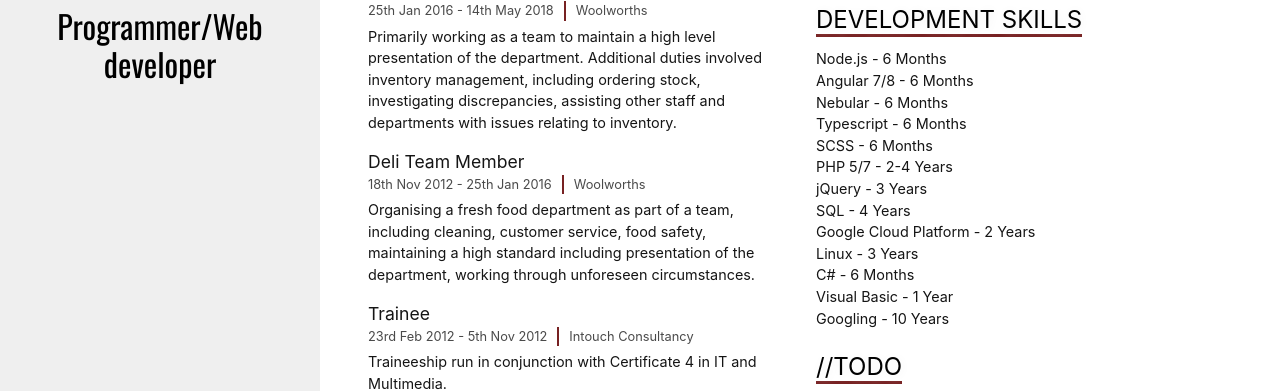
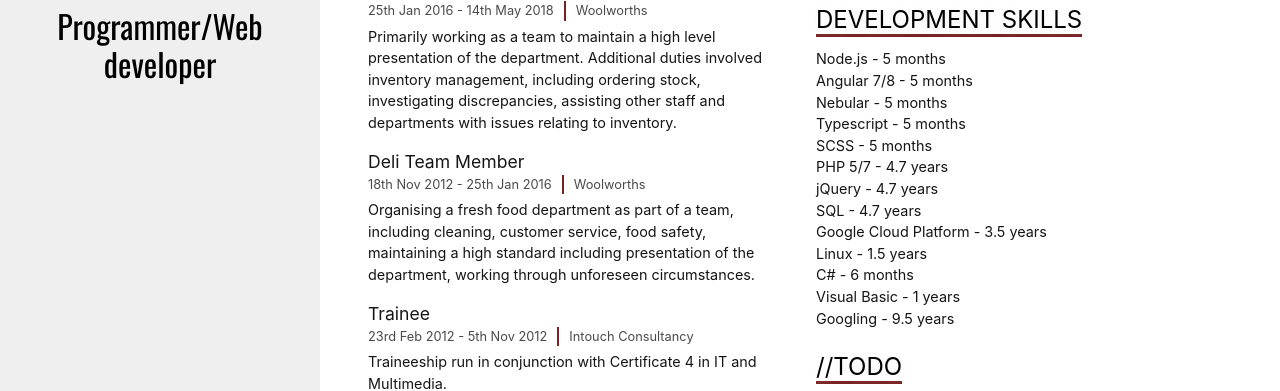
Before and after one commit to jlittl80/resume, an Angular app: page / in a window 1280 px wide. Shown: the part 379-770 px from the top of the page. Built offline with nearby package versions, Linux system fonts and the light colour scheme; some icons are missing.

Commit message:
Minor Update, reworked Development Skills to make the dates to be dynamic using pipes

```diff
--- a/src/app/app.component.html
+++ b/src/app/app.component.html
@@ -51,7 +51,9 @@
               <span>Development Skills</span>
             </div>
             <div class="info-body">
-              <span *ngFor="let skill of skills">{{skill}}</span>
+              <span *ngFor="let skill of skills">
+                {{skill.name}} - {{skill.dateRange.start | myDateRange:skill.dateRange.end}}
+              </span>
             </div>
           </div>
           <div class="todo info-container">
--- a/src/app/app.component.scss
+++ b/src/app/app.component.scss
@@ -125,7 +125,7 @@
 
         &:hover {
           text-decoration: none;
-          text-shadow: 0px 0px 15px var(--textColorPrimary);
+          text-shadow: 0px 0px 15px var(--textHoverHighlight);
           transition: 0.1s text-shadow ease-in;
         }
 
--- a/src/app/app.component.ts
+++ b/src/app/app.component.ts
@@ -4,6 +4,7 @@ import { trigger } from '@angular/animations';
 import { ThemeService } from 'src/app/components/theme-switcher/theme.service';
 import { InfoCard } from 'src/app/components/info-card/InfoCard';
 import { slideUpDown } from 'src/app/animations/slideUpDown';
+import { DateRangePipe } from 'src/app/pipes/date-range.pipe';
 
 @Component({
   selector: 'app-root',
@@ -84,20 +85,98 @@ export class AppComponent {
     },
   ];
 
-  skills: Array<String> = [
-    "Node.js - 6 Months",
-    "Angular 7/8 - 6 Months",
-    "Nebular - 6 Months",
-    "Typescript - 6 Months",
-    "SCSS - 6 Months",
-    "PHP 5/7 - 2-4 Years",
-    "jQuery - 3 Years",
-    "SQL - 4 Years",
-    "Google Cloud Platform - 2 Years",
-    "Linux - 3 Years",
-    "C# - 6 Months",
-    "Visual Basic - 1 Year",
-    "Googling - 10 Years",
+  skills: Array<Object> = [
+    {
+      name: "Node.js",
+      dateRange: {
+        start: "1/1/2019",
+        end: 0,
+      },
+    },
+    {
+      name: "Angular 7/8",
+      dateRange: {
+        start: "1/1/2019",
+        end: 0,
+      },
+    },
+    {
+      name: "Nebular",
+      dateRange: {
+        start: "1/1/2019",
+        end: 0,
+      },
+    },
+    {
+      name: "Typescript",
+      dateRange: {
+        start: "1/1/2019",
+        end: 0,
+      },
+    },
+    {
+      name: "SCSS",
+      dateRange: {
+        start: "1/1/2019",
+        end: 0,
+      },
+    },
+    {
+      name: "PHP 5/7",
+      dateRange: {
+        start: "6/1/2012",
+        end: "1/1/2017",
+      },
+    },
+    {
+      name: "jQuery",
+      dateRange: {
+        start: "6/1/2012",
+        end: "1/1/2017",
+      },
+    },
+    {
+      name: "SQL",
+      dateRange: {
+        start: "6/1/2012",
+        end: "1/1/2017",
+      },
+    },
+    {
+      name: "Google Cloud Platform",
+      dateRange: {
+        start: "1/1/2016",
+        end: 0,
+      },
+    },
+    {
+      name: "Linux",
+      dateRange: {
+        start: "1/1/2016",
+        end: "7/1/2017",
+      },
+    },
+    {
+      name: "C#",
+      dateRange: {
+        start: "1/1/2012",
+        end: "7/1/2012",
+      },
+    },
+    {
+      name: "Visual Basic",
+      dateRange: {
+        start: "1/1/2011",
+        end: "1/1/2012",
+      },
+    },
+    {
+      name: "Googling",
+      dateRange: {
+        start: "1/1/2010",
+        end: 0,
+      },
+    },
   ];
 
   todos: Array<string> = [
--- a/src/app/app.module.ts
+++ b/src/app/app.module.ts
@@ -6,11 +6,13 @@ import { AppComponent } from './app.component';
 import { InfoCardComponent } from './components/info-card/info-card.component';
 import { BrowserAnimationsModule } from '@angular/platform-browser/animations';
 import { ThemeModule } from './components/theme-switcher/theme.module';
+import { DateRangePipe } from 'src/app/pipes/date-range.pipe';
 
 @NgModule({
   declarations: [
     AppComponent,
     InfoCardComponent,
+    DateRangePipe,
   ],
   imports: [
     BrowserModule,
--- a/src/app/components/theme-switcher/themes.const.ts
+++ b/src/app/components/theme-switcher/themes.const.ts
@@ -5,7 +5,7 @@ export const themes = {
     '--textColorPrimary': '#000',
     '--textColorSecondary': '#151515',
     '--textColorDark': '#4a4a4a',
-    '--textHoverHighlight': '#000',
+    '--textHoverHighlight': '#848484',
     '--colorHighlight': '#772122',
   },
   darkTheme: {
--- /dev/null
+++ b/src/app/pipes/date-range.pipe.ts
@@ -0,0 +1,29 @@
+import {Pipe, PipeTransform} from '@angular/core';
+
+@Pipe ({
+  name: 'myDateRange'
+})
+export class DateRangePipe implements PipeTransform {
+  transform(startDate: string, endDate?: string): string {
+    var returnString = "";
+    var newStartDate = new Date(startDate);
+    var newEndDate = (endDate === 0 ? new Date() : new Date(endDate));
+    var difference = newEndDate.getTime() - newStartDate.getTime();
+    //Build string
+    //Check years
+    if (Math.floor(difference/31536000000) != 0) {
+      //Add years rounded down
+      returnString += Math.floor(difference/31536000000);
+      //Add months
+      if (Math.floor((difference % 31536000000)/2628000000) == 0) {
+        returnString += " years";
+      } else {
+        returnString += "."+Math.floor((difference % 31536000000)/2628000000)+" years";
+      }
+    } else {
+      //Add only months
+      returnString += Math.round((difference % 31536000000)/2628000000)+" months";
+    }
+    return returnString;
+  }
+}
```
